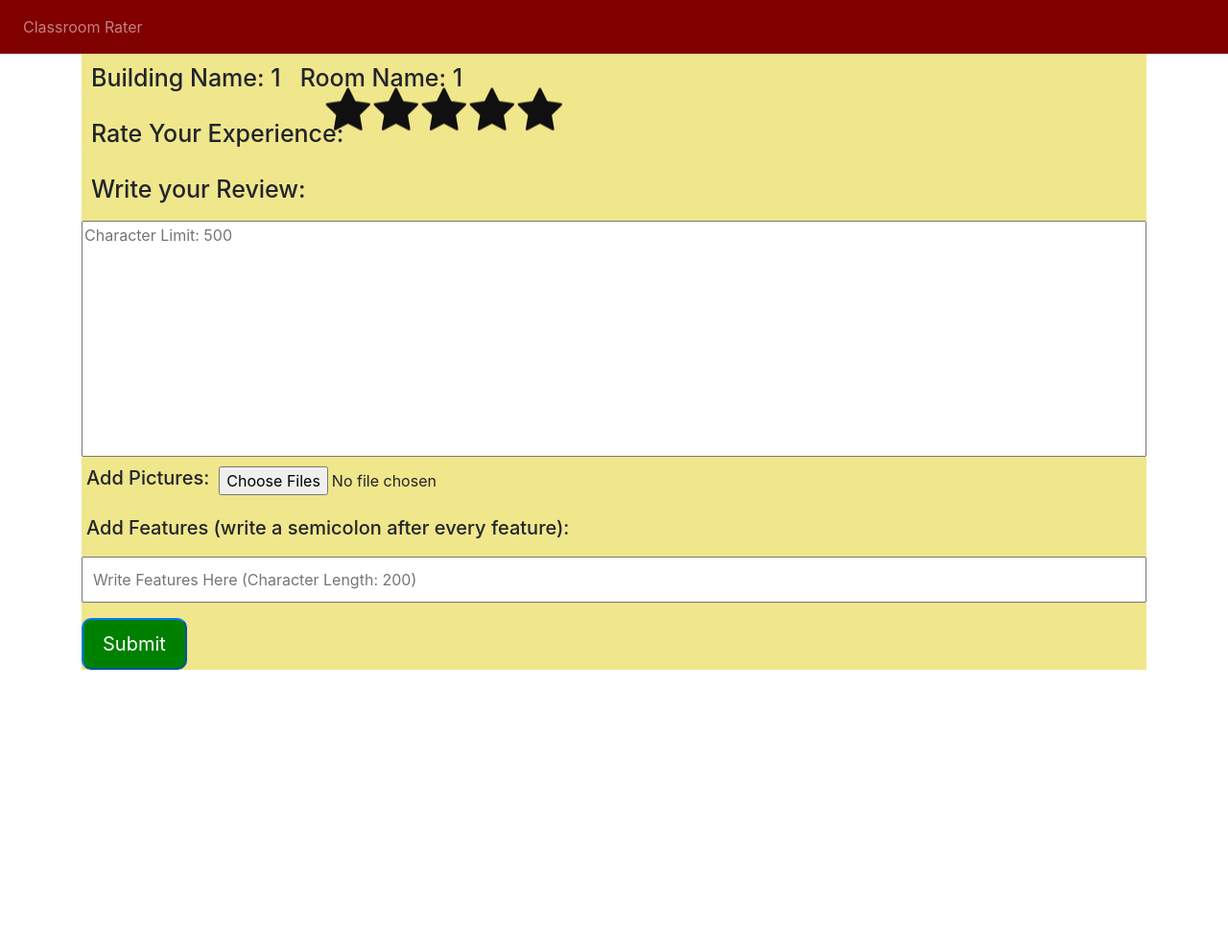
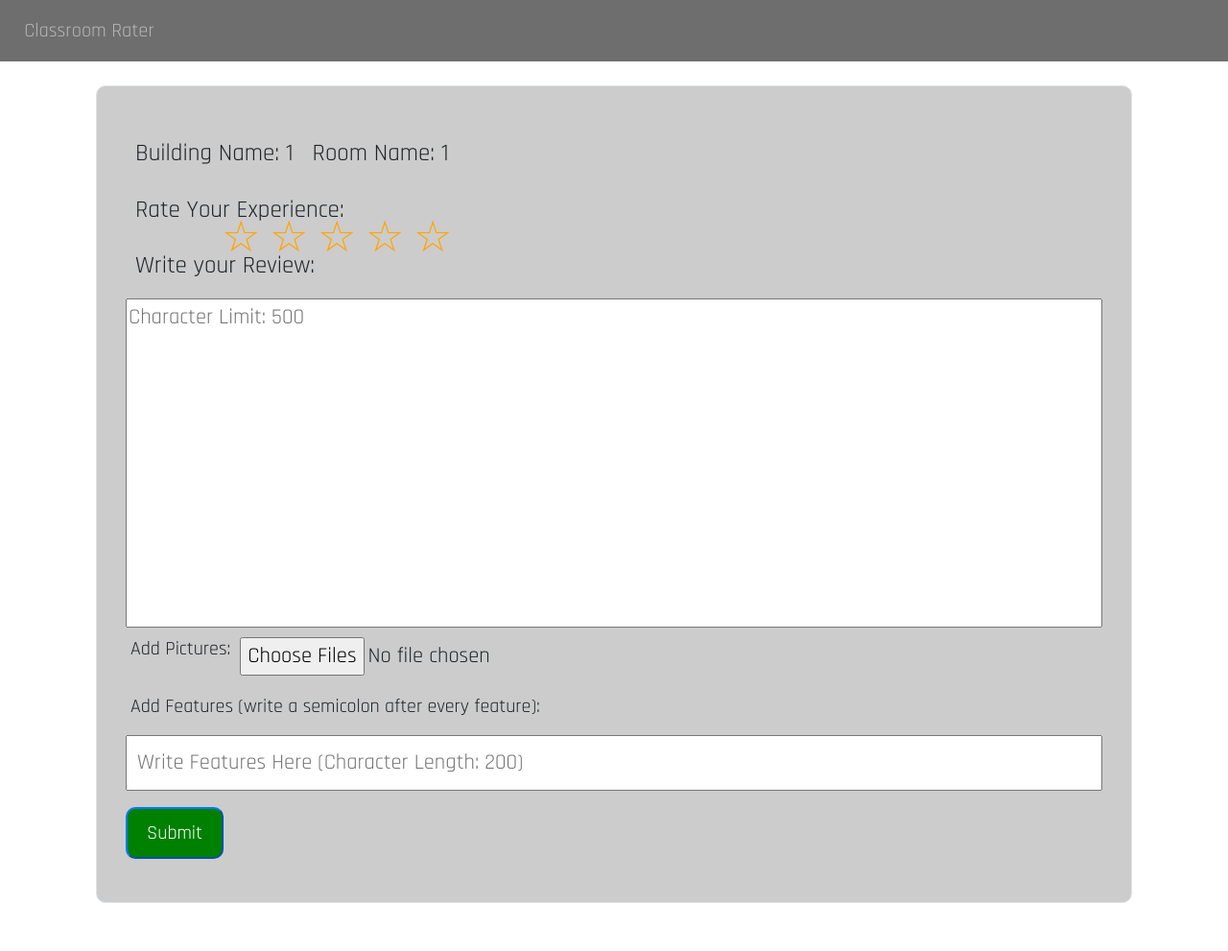
Before and after one commit to iffat-nafisa/RPI_classroom_rater, a Flask app: page /createReview/1/1 in a window 1280 px wide. Shown: the whole page at 96% size. Before the commit the page ends 698 px from the top, so only its background shows below. Run offline with Flask 2, Linux system fonts and the light colour scheme; some libraries are stand-ins or nearby versions.

Commit message:
made everything look pretty

```diff
--- a/classroomRater/static/style.css
+++ b/classroomRater/static/style.css
@@ -1,3 +1,17 @@
+@import url('https://fonts.googleapis.com/css?family=Rajdhani&display=swap');
+
+/* change font for all */
+* {
+     font-size: 105%;
+
+  font-family: Rajdhani;
+}
+.border {
+    border-radius: 10px;
+    background-color: #cccccc;
+    padding: 45px;
+}
+
 /* Theme for general height attribute */
 .height {
     height: 30vh;
@@ -52,12 +68,12 @@
 
 /* Theme for row in results attribute */
 .results .row{
-    background-color: khaki;
+    background-color:  #cccccc;
 }
 
 /* Theme for results header h1 */
-.results h1{
-    background-color: khaki;
+.results h1{ /*TODO make rounded*/
+    background-color:  #cccccc;
     font-size: 30px;
     padding: 10px;
     text-align: center;
@@ -68,9 +84,8 @@
     padding: 10px ;
     font-size: 25px;
     border-radius: 10px;
-    background-color:khaki;
+    background-color: #cccccc;
 }
-
 
 
 /* Theme for results header h4 */
@@ -78,7 +93,7 @@
     padding: 10px 5px ;
     font-size: 20px;
     border-radius: 10px;
-    background-color:khaki;
+    background-color: #cccccc;
 }
 
 /* Theme for picture upload in results */
@@ -94,56 +109,56 @@
 }
 
 /* Theme for star ratings in results */
-.results .star-rating{
+/*.results .rating{
     display: none;
+}*/
+
+/* use reverse flexbox to take advantage of flex-direction: reverse */
+.rating {
+  display: flex;
+  align-items: center;
+  width: 200px;
+  flex-direction: row-reverse;
+  justify-content: space-between;
+  margin: 40px auto;
+  position: relative;
+}
+/* hide the inputs */
+.rating input {
+  display: none;
+}
+/* set properties of all labels */
+.rating > label {
+  font-family: Arial;
+  font-size: 45px;
+  transition: 0.2s ease;
+  color: orange;
+}
+/* give label a hover state */
+.rating label:hover {
+  color: orange;
+  transition: 0.2s ease;
+}
+.rating label:active::before {
+  transform:scale(1.1);
+}
+
+/* set shape of unselected label */
+.rating label::before {
+  content: '\2606';
+  position: absolute;
+  top: 0px;
+  line-height: 26px;
+}
+/* set full star shape for checked label and those that come after it */
+.rating input:checked ~ label:before {
+  content:'\2605';
 }
 
 /* Theme for general rating in results */
 .results .rating{
     position: absolute;
-    top:15%;
-    left:36%;
-    transform:translate(-50%,-50%) rotateY(180deg);
-    display: flex;
-}
-
-/* Theme for general label attribute in results */
-.results label{
-    display: block;
-    cursor: pointer;
-    width: 50px;
-}
-
-/* Theme for before bullet point / label in results */
-.results label:before{
-    content: '\f005';
-    font-family: fontAwesome;
-    position: relative;
-    display: block;
-    font-size: 50px;
-    color: #101010;
-}
-
-/* Theme for after bullet point / label in results */
-.results label:after{
-    content: '\f005';
-    font-family: fontAwesome;
-    position: absolute;
-    display: block;
-    font-size: 50px;
-    color: #1f9cff;
-    top:0;
-    opacity: 0;
-    transition: 0.5s;
-    text-shadow: 0 2px 5px rgba(0,0,0,0.5);
-}
-
-/* Other themes regarding label */
-.results label:hover:after,
-.results label:hover ~ label::after,
-.results input:checked ~ label::after
-{
-    opacity: 1;
+    transform:translate(50%);
 }
 
 
@@ -196,7 +212,7 @@
 }
 ::-webkit-scrollbar-track{
     border-radius: 5px;
-    box-shadow: inset 0 0 10px grey;
+    box-shadow: inset 0 0 10px  #cccccc;
 }
 ::-webkit-scrollbar-thumb{
     border-radius: 5px;
--- a/classroomRater/templates/addReview.html
+++ b/classroomRater/templates/addReview.html
@@ -5,6 +5,7 @@
 
 {% block content %}
     <div class="container justify-content-left align-items-center">
+        <div class="border">
             <div class="results">
                 <form method="POST">
                 <div class="results">
@@ -19,12 +20,28 @@
                     <h2>Rate Your Experience: </h2>
 
                     <!-- Stars for review -->
+                    <!-- <div class="rating">
+                          <input type="radio" name="stars" id="star1" value="5"/>
+                          <label for="star1"><br>
+
+                          <input type="radio" name="stars" id="star2" value="4"/>
+                          <label for="star2"></label>
+
+                          <input type="radio" name="stars" id="star3" value="3"/>
+                          <label for="star3"></label>
+
+                          <input type="radio" name="stars" id="star4" value="2"/>
+                          <label for="star4"></label>
+
+                          <input type="radio" name="stars" id="star5" value="1"/>
+                          <label for="star5"></label>
+                    </div> -->
                     <div class="rating">
-                    <input class ="star-rating" type="radio" name="star1" id="star1" value="1"><label for="star1"></label>
-                    <input class ="star-rating" type="radio" name="star2" id="star2" value="1"><label for="star2"></label>
-                    <input class ="star-rating" type="radio" name="star3" id="star3" value="1"><label for="star3"></label>
-                    <input class ="star-rating" type="radio" name="star4" id="star4" value="1"><label for="star4"></label>
-                    <input class ="star-rating" type="radio" name="star5" id="star5" value="1"><label for="star5"></label>
+                        <input class ="star-1" type="radio" name="stars" id="star1" value="1"><label for="star1"></label>
+                        <input class ="star-2" type="radio" name="stars" id="star2" value="2"><label for="star2"></label>
+                        <input class ="star-3" type="radio" name="stars" id="star3" value="3"><label for="star3"></label>
+                        <input class ="star-4" type="radio" name="stars" id="star4" value="4"><label for="star4"></label>
+                        <input class ="star-5" type="radio" name="stars" id="star5" value="5"><label for="star5"></label>
                     </div>
                 </div>
 
@@ -62,5 +79,8 @@
                 </form>
             </div>
         </div>
-
+    </div>
+</div>
+<br>
+<br>
 {% endblock %}
--- a/classroomRater/templates/base.html
+++ b/classroomRater/templates/base.html
@@ -2,7 +2,6 @@
 <!-- Acts as a template file referenced by other HTML files so we don't have to repeatedly import things -->
 <!DOCTYPE html>
 <html lang="en">
-
     <head>
       <meta charset="utf-8">
       <meta name="viewport" content="width=device-width, initial-scale=1.0">
@@ -15,12 +14,14 @@
       <link rel="stylesheet" href="{{ url_for('static', filename='style.css') }}">
       <!-- Add Icon Library (for creating the star for the review)-->
       <link rel="stylesheet" href="https://cdnjs.cloudflare.com/ajax/libs/font-awesome/4.7.0/css/font-awesome.min.css">
+
+
       <title>{% block title %}Home{% endblock %}</title>
     </head>
 
     <body>
       <!-- navigation bar -->
-      <nav class="navbar navbar-expand-sm navbar-dark" style="background-color: maroon;">
+      <nav class="navbar navbar-expand-sm navbar-dark" style="background-color: #6e6e6e;">
           <button class="navbar-toggler" data-toggle="collapse" data-target="#tabs">
               <span class="navbar-toggler-icon"></span>
           </button>
@@ -30,6 +31,7 @@
               </div>
             </div>
       </nav>
+      <br>
 
       <!-- error message -->
         {% with messages = get_flashed_messages(with_categories=true) %} {%if
--- a/classroomRater/views.py
+++ b/classroomRater/views.py
@@ -155,13 +155,11 @@ def viewRoom(buildingName, roomName):
 
 # this will return the correct number of stars for a review
 def checkStars():
-    x = 5
-    while x > 0:
-        stars = request.form.get("star"+str(x))
-        if stars == "1":
-            return 6-x
-        x -= 1
-    return -1
+    stars = request.form.get("stars")
+    print(stars)
+    if stars == None:
+        return -1
+    return 6 - int(stars)
 
 
 
```
Also changed, not shown: other parts of classroomRater/static/style.css (+21 -6 lines), classroomRater/templates/room.html (+6 -5 lines). Lines whose indentation alone changed are shown as unchanged.
